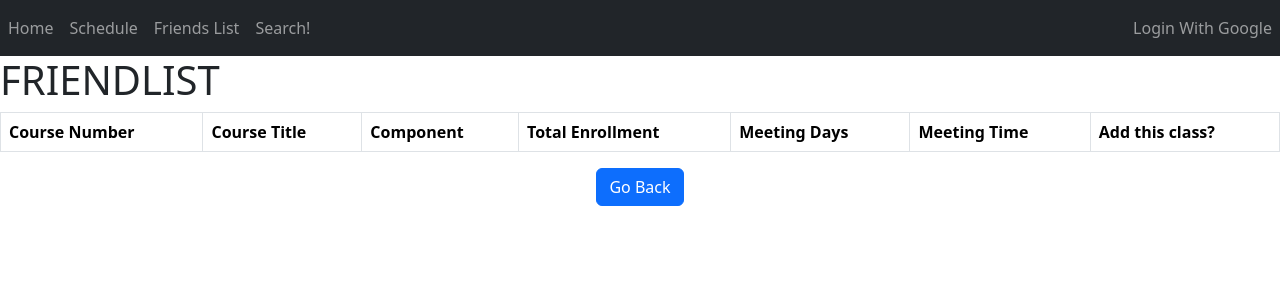
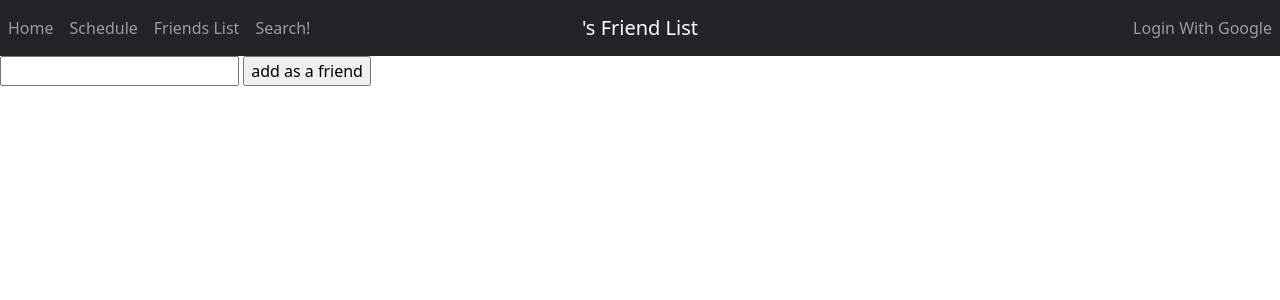
Before and after one commit to GaRandall/louslist, a Django app: page /friendlist in a window 1280 px wide. Shown: the top 300 px of the page. Run offline with Django 4.2, Linux system fonts and the light colour scheme; data that the repository does not hold is empty; some libraries are stand-ins or nearby versions.

Commit message:
Bits of Friendlist

```diff
--- a/louslist/templates/louslist/course.html
+++ b/louslist/templates/louslist/course.html
@@ -18,7 +18,7 @@
             <a class="nav-link" href="{% url 'viewschedule' %}">Schedule</a>
           </li>
           <li class="nav-item">
-            <a class="nav-link" href="#">Friends List</a>
+            <a class="nav-link" href="{% url 'friendlist' %}">Friends List</a>
           </li>
           <li class="nav-item">
             <a class="nav-link" href="{% url 'search' %}">Search!</a>
--- /dev/null
+++ b/louslist/templates/louslist/friendlist.html
@@ -0,0 +1,52 @@
+<!DOCTYPE html>
+{% load bootstrap5 %} {% bootstrap_css %}
+{% load stringfilters %}
+{# Load the tag library #}
+{# Load CSS and JavaScript #}
+{% bootstrap_css %}
+{% bootstrap_javascript %}
+{# Display django.contrib.messages as Bootstrap alerts #}
+{% bootstrap_messages %}
+{% load socialaccount %}
+<html>
+<nav class="navbar navbar-expand-md navbar-dark bg-dark">
+    <div class="navbar-collapse collapse w-100 order-1 order-md-0 dual-collapse2">
+        <ul class="navbar-nav mr-auto">
+            <li class="nav-item active">
+                <a class="nav-link" href="/">Home</a>
+            </li>
+            <li class="nav-item">
+                <a class="nav-link" href="{% url 'viewschedule' %}">Schedule</a>
+            </li>
+            <li class="nav-item">
+                <a class="nav-link" href="#">Friends List</a>
+            </li>
+            <li class="nav-item">
+                <a class="nav-link" href="{% url 'search' %}">Search!</a>
+            </li>
+        </ul>
+    </div>
+    <div class="mx-auto order-0">
+        <a class="navbar-brand mx-auto" href="">{{ user.username }}'s Friend List</a>
+    </div>
+    <div class="navbar-collapse collapse w-100 order-3 dual-collapse2">
+        <ul class="navbar-nav ms-auto">
+            {% if request.user.is_authenticated %}
+            <p class="text-light bg-dark">You are logged in as: {{ user.username }} &nbsp &nbsp</p>
+            <li class="nav-item">
+                <a class="nav-link" href="logout">Logout</a>
+            </li>
+            {% else %}
+            <li class="nav-item">
+                <a class="nav-link" href="{% provider_login_url 'google' %}">Login With Google</a>
+            </li>
+            {% endif %}
+        </ul>
+    </div>
+</nav>
+
+<form method="post" id = "friendreq">
+{% csrf_token %}
+<input id="to_user" type="text" name="to_user" maxlength="100" required />
+<input type="submit" value="add as a friend" />
+</form>
--- a/louslist/templates/louslist/index.html
+++ b/louslist/templates/louslist/index.html
@@ -21,7 +21,7 @@
                 <a class="nav-link" href="{% url 'viewschedule' %}">Schedule</a>
             </li>
             <li class="nav-item">
-                <a class="nav-link" href="#">Friends List</a>
+                <a class="nav-link" href="{% url 'friendlist' %}">Friends List</a>
             </li>
             <li class="nav-item">
                 <a class="nav-link" href="{% url 'search' %}">Search!</a>
--- a/louslist/templates/louslist/newReview.html
+++ b/louslist/templates/louslist/newReview.html
@@ -11,7 +11,7 @@
             <a class="nav-link" href="{% url 'viewschedule' %}">Schedule</a>
           </li>
           <li class="nav-item">
-            <a class="nav-link" href="#">Friends List</a>
+            <a class="nav-link" href="{% url 'friendlist' %}">Friends List</a>
           </li>
           <li class="nav-item">
             <a class="nav-link" href="{% url 'search' %}">Search!</a>
--- a/louslist/templates/louslist/result.html
+++ b/louslist/templates/louslist/result.html
@@ -20,10 +20,10 @@
             <a class="nav-link" href="/">Home</a>
           </li>
           <li class="nav-item">
-            <a class="nav-link" href="#">Schedule</a>
+            <a class="nav-link" href="{% url 'viewschedule' %}">Schedule</a>
           </li>
           <li class="nav-item">
-            <a class="nav-link" href="#">Friends List</a>
+            <a class="nav-link" href="{% url 'friendlist' %}">Friends List</a>
           </li>
           <li class="nav-item">
             <a class="nav-link" href="{% url 'search' %}">Search!</a>
--- a/louslist/templates/louslist/reviewDetail.html
+++ b/louslist/templates/louslist/reviewDetail.html
@@ -11,7 +11,7 @@
             <a class="nav-link" href="{% url 'viewschedule' %}">Schedule</a>
           </li>
           <li class="nav-item">
-            <a class="nav-link" href="#">Friends List</a>
+            <a class="nav-link" href="{% url 'friendlist' %}">Friends List</a>
           </li>
           <li class="nav-item">
             <a class="nav-link" href="{% url 'search' %}">Search!</a>
--- a/louslist/templates/louslist/schedule.html
+++ b/louslist/templates/louslist/schedule.html
@@ -19,7 +19,7 @@
                 <a class="nav-link" href="#">Schedule</a>
             </li>
             <li class="nav-item">
-                <a class="nav-link" href="#">Friends List</a>
+                <a class="nav-link" href="{% url 'friendlist' %}">Friends List</a>
             </li>
             <li class="nav-item">
                 <a class="nav-link" href="{% url 'search' %}">Search!</a>
--- a/louslist/templates/louslist/search.html
+++ b/louslist/templates/louslist/search.html
@@ -21,7 +21,7 @@
             <a class="nav-link" href="{% url 'viewschedule' %}">Schedule</a>
           </li>
           <li class="nav-item">
-            <a class="nav-link" href="#">Friends List</a>
+            <a class="nav-link" href="{% url 'friendlist' %}">Friends List</a>
           </li>
           <li class="nav-item">
             <a class="nav-link" href="#">Search!</a>
--- a/louslist/templates/louslist/subject.html
+++ b/louslist/templates/louslist/subject.html
@@ -17,7 +17,7 @@
             <a class="nav-link" href="{% url 'viewschedule' %}">Schedule</a>
           </li>
           <li class="nav-item">
-            <a class="nav-link" href="#">Friends List</a>
+            <a class="nav-link" href="{% url 'friendlist' %}">Friends List</a>
           </li>
           <li class="nav-item">
             <a class="nav-link" href="{% url 'search' %}">Search!</a>
--- a/louslist/urls.py
+++ b/louslist/urls.py
@@ -12,6 +12,11 @@ urlpatterns = [
     path('logout', LogoutView.as_view()),
     path('schedule', views.view_schedule, name='viewschedule'),
     path('initialize', views.initialize, name='initialize'),
+
+    path('friendlist', views.friendlist, name='friendlist'),
+    #path('friendlist/<str:userName>/', views.add_friend, name='send friend request'),
+    #path('friendlist/<int:requestID>/', views.accept_friend_request, name='accept friend request'),
+
     path('<str:dept>', views.departments, name='depts'),
     path('<str:dept>/<int:course_num>', views.course, name='course'),
     path('<str:dept>/<int:course_num>/newreview', views.leave_a_review, name='newreview'),
--- a/louslist/views.py
+++ b/louslist/views.py
@@ -1,8 +1,8 @@
 from django.shortcuts import render, redirect
 import requests
-from django.http import HttpResponseRedirect
+from django.http import HttpResponseRedirect, HttpResponse
 from .forms import NewReviewForm
-from .models import Dept, Subject, Review, UniqueUser
+from .models import Dept, Subject, Review, UniqueUser, Friend_Request
 from django.utils import timezone
 from django.urls import reverse
 from django.db.models import Q
@@ -341,3 +341,33 @@ def result(request):
     if tm_post:
         posts = posts.filter(Q(start_time__icontains=tm_post) or Q(end_time__icontains=tm_post))
     return render(request, 'louslist/result.html', {'posts': posts})
+
+def friendlist(request):
+    return render(request, 'louslist/friendlist.html')
+
+@login_required
+def add_friend(request, userName):
+    if request.method == "POST":
+        from_user = request.user
+        to_user = UniqueUser.objects.get(id=userName)
+        friend_request, created = Friend_Request.objects.get_or_create(
+            from_user=from_user, to_user=to_user
+        )
+        if created:
+            return HttpResponse('friend request sent')
+        else:
+            return HttpResponse('friend request already sent')
+    return render(request, 'louslist/friendlist.html')
+
+"""
+@login_required
+def accept_friend_request(request, requestID):
+    friend_request = Friend_Request.objects.get(id=requestID)
+    if friend_request.to_user == request.user:
+        friend_request.to_user.userFriends.add(friend_request.from_user)
+        friend_request.from_user.userFriends.add(friend_request.to_user)
+        friend_request.delete()
+        return HttpResponse('friend request accepted')
+    else:
+        return HttpResponse('friend request not accepted')
+"""
```
Also changed, not shown: louslist/models.py (+7 -1 lines), louslist/migrations/0002_remove_uniqueuser_userfriends_uniqueuser_userfriends.py (added), louslist/migrations/0003_friend_request.py (added).
